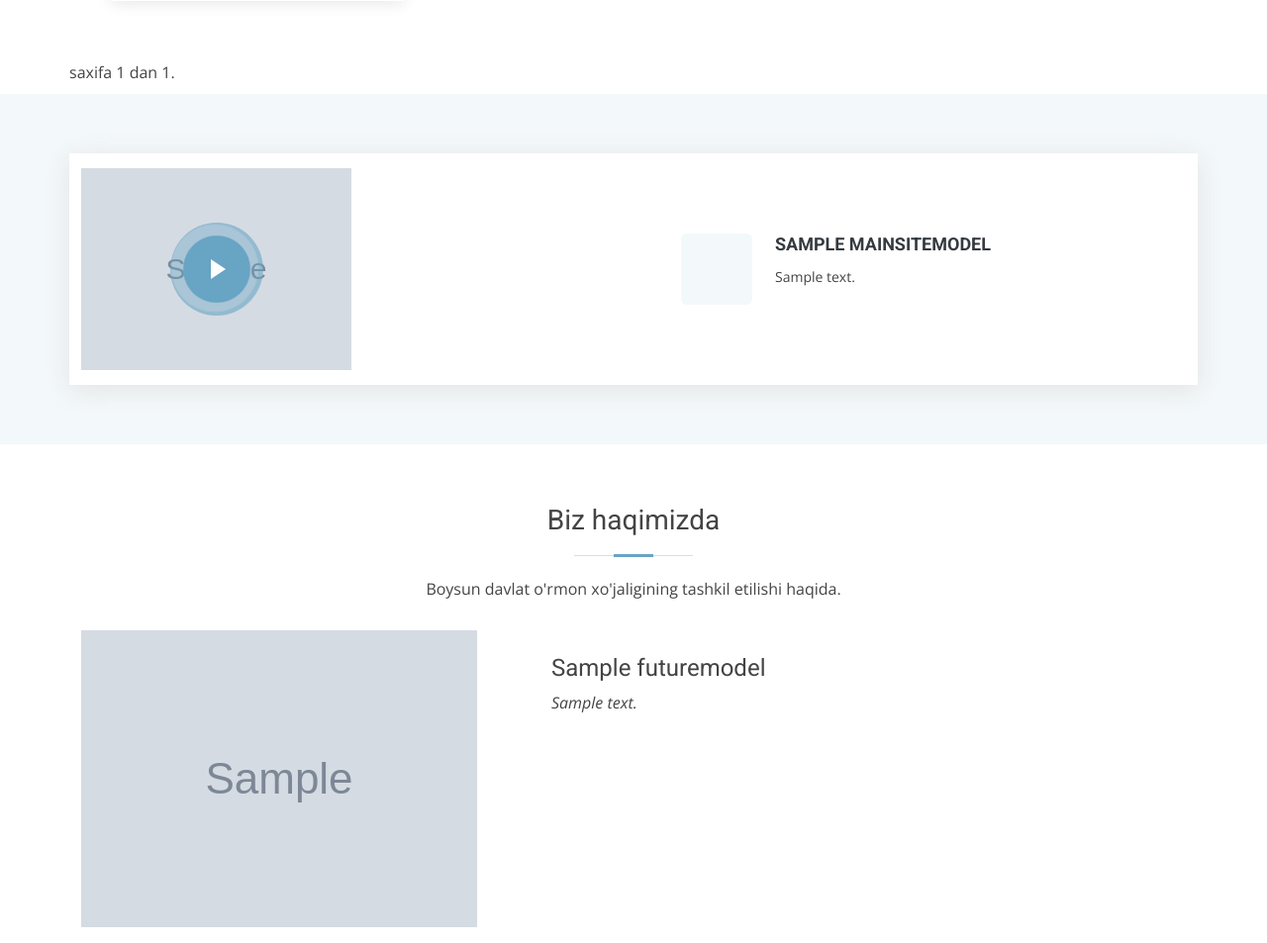
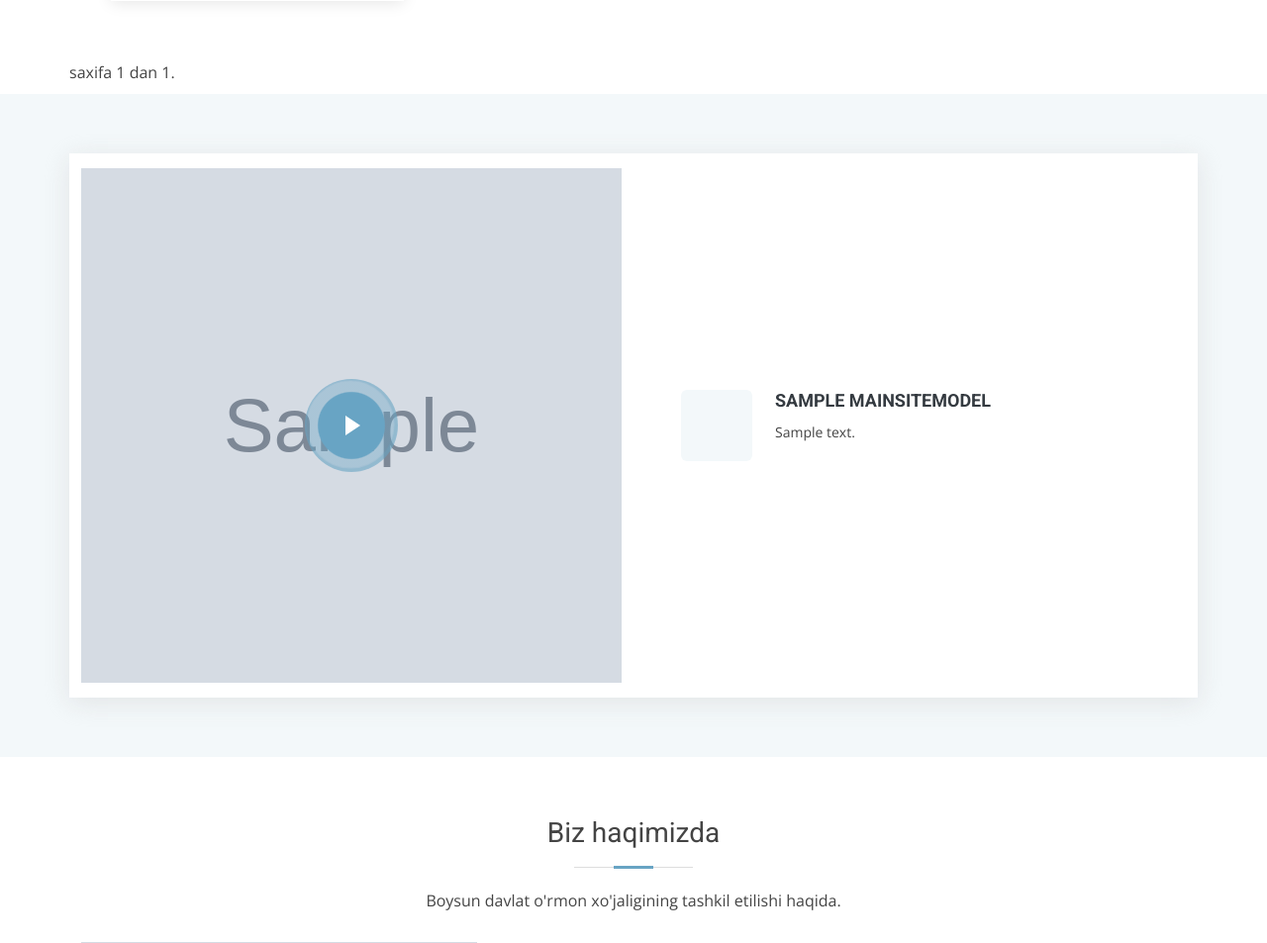
Before and after one commit to Sanjar1996/Boysun, a Django app: page / in a window 1280 px wide. Shown: the part 1365-2318 px from the top of the page at 99% size. Run offline with Django 3.2, Linux system fonts and the light colour scheme; tables that the repository leaves empty hold one stand-in row (values such as "Sample post"); grey boxes marked "Sample" are stand-in pictures; some libraries are stand-ins or nearby versions.

Commit message:
sayt yangilandi

```diff
--- a/src/config/settings/__init__.py
+++ b/src/config/settings/__init__.py
@@ -1,2 +1,2 @@
-from .production import *
-# from .development import *
+# from .production import *
+from .development import *
--- a/src/static/css/style.css
+++ b/src/static/css/style.css
@@ -774,6 +774,11 @@ section {
 
 .why-us .video-box {
   position: relative;
+}
+
+.why-us .video-box img{
+  width: 650px;
+  height: 550px;
 }
 
 .why-us .video-box img {
@@ -2316,3 +2321,5 @@ section {
 #footer .credits a {
   color: #a2cce3;
 }
+
+.video_y
--- a/src/templates/home.html
+++ b/src/templates/home.html
@@ -80,18 +80,18 @@
 
 
     <!-- ======= Why Us Section ======= -->
-    <section class="why-us section-bg" data-aos="fade-up" date-aos-delay="200">
+    <section class="why-us section-bg video_y" data-aos="fade-up" date-aos-delay="200">
       <div class="container">
         <div class="row">
           {% for data in  mainsite_models %}
-          <div class="col-lg-6">
+          <!-- <div class="col-lg-6"> -->
           {% if data.image %}
           <div class="col-lg-6 video-box">
-            <img src="{{ data.image.url }}" class="img-fluid" alt="" style="width: 400px;">
+            <img src="{{ data.image.url }}" class="img-fluid" alt="" id="youtube_rasm">
             <a href="{{ data.youtube_silka }}" class="venobox play-btn mb-4" data-vbtype="video" data-autoplay="true"></a>
           </div>
           {% endif %}
-          </div>
+          <!-- </div> -->
 
           <div class="col-lg-6 d-flex flex-column justify-content-center p-5">
 
```
Also changed, not shown: src/articles/migrations/0028_alter_futuremodels_descriptions.py (added), src/media/images/youtube.png (added).
